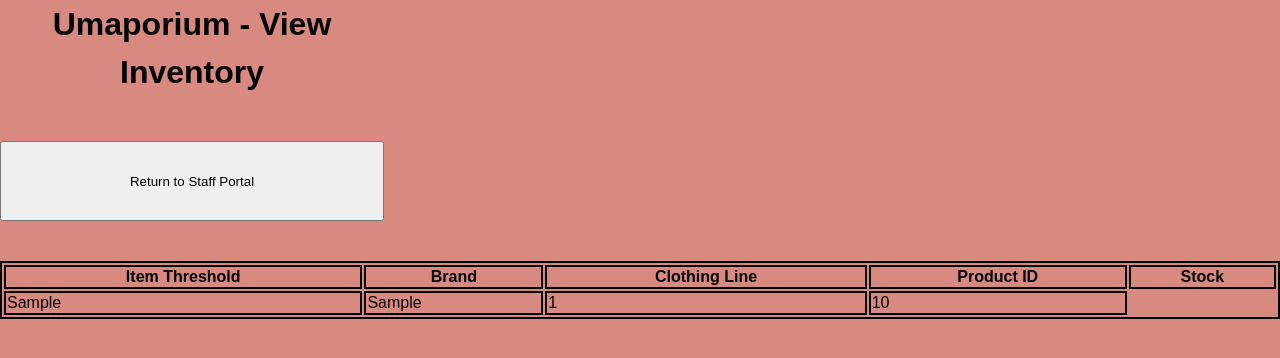
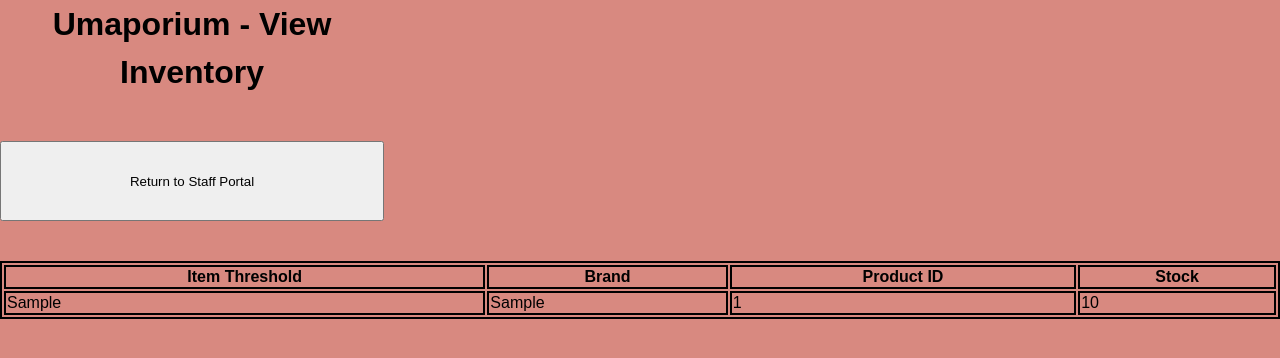
Before and after one commit to THINNGO2511/COSC3380-TeamProject, a PHP site: page /umaporium2/viewinventory.php in a window 1280 px wide. Shown: the top 358 px of the page. Run offline with PHP 8.4, Linux system fonts and the light colour scheme; tables that the repository leaves empty or names only in its code hold one stand-in row (values such as "Sample post"); some libraries are stand-ins or nearby versions.

Commit message:
Update viewinventory.php

```diff
--- a/umaporium2/viewinventory.php
+++ b/umaporium2/viewinventory.php
@@ -35,7 +35,6 @@ table {
 	<tr>
 		<th>Item Threshold</th>
 		<th>Brand</th>
-		<th>Clothing Line</th>
 		<th>Product ID</th>
 		<th>Stock</th>
 	</tr>
```
